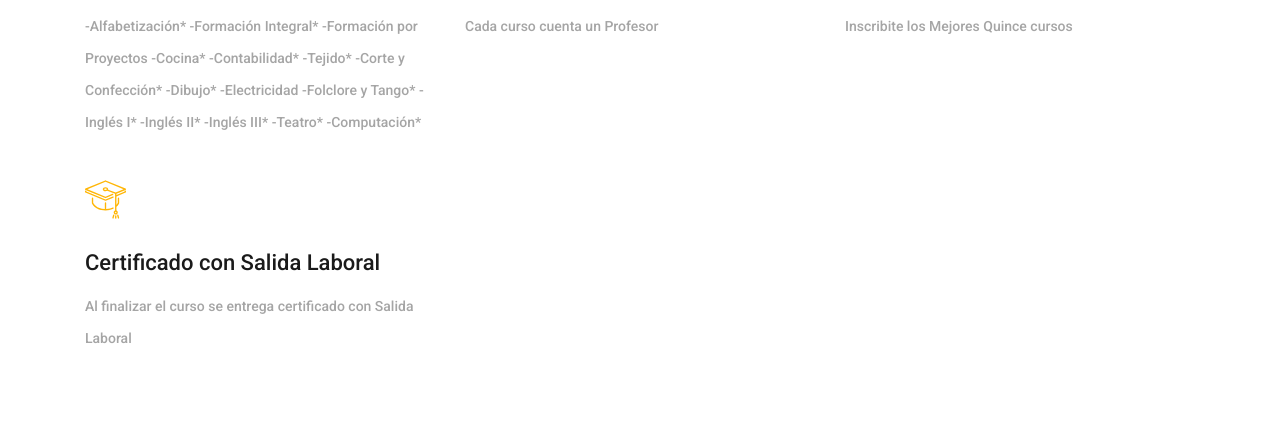
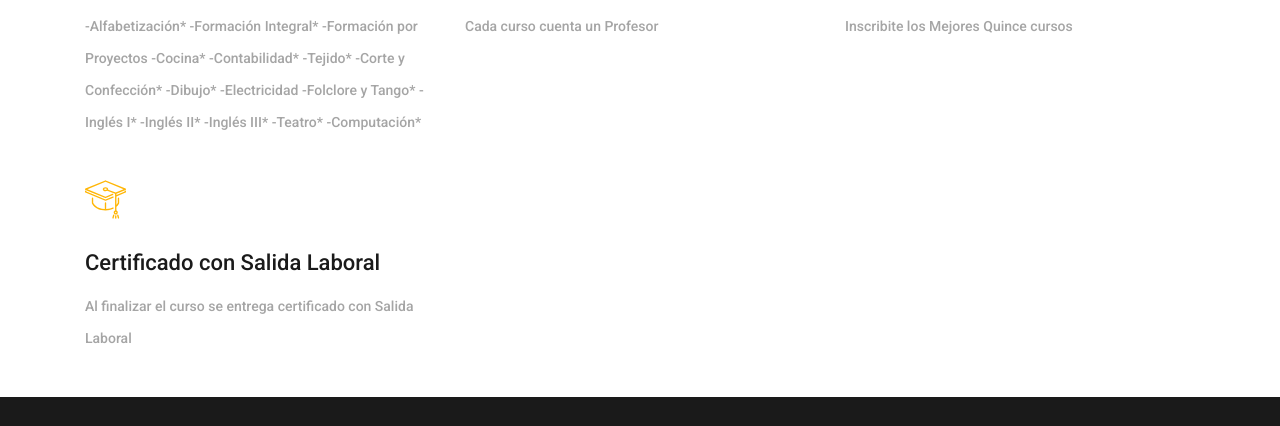
Before and after one commit to javierenzo/ESCUELAN7DE1.AYA.PteRoca.com.ar, a plain HTML site: page cursos.html in a window 1280 px wide. Shown: the part 4363-4789 px from the top of the page. Drawn offline with nearby package versions, Linux system fonts and the light colour scheme; no server answers.

Commit message:
no message

```diff
--- a/styles/comunidad_styles.css
+++ b/styles/comunidad_styles.css
@@ -1137,7 +1137,7 @@ input:last-of-type
 {
 	padding: 0;
  	margin: 0;
-	padding-bottom: 76px;
+	padding-bottom: 2px;
 }
 .services_row
 {
--- a/styles/contacto_styles.css
+++ b/styles/contacto_styles.css
@@ -1283,7 +1283,7 @@ input:last-of-type
 {
 	padding: 0;
  	margin: 0;
-	padding-bottom: 76px;
+	padding-bottom: 2px;
 }
 .services_row
 {
--- a/styles/cursos_styles.css
+++ b/styles/cursos_styles.css
@@ -1146,7 +1146,7 @@ input:last-of-type
 {
 	padding: 0;
  	margin: 0;
-	padding-bottom: 76px;
+	padding-bottom: 2px;
 }
 .services_row
 {
--- a/styles/main_styles.css
+++ b/styles/main_styles.css
@@ -1150,7 +1150,7 @@ input:last-of-type
 {
 	padding: 0;
  	margin: 0;
-	padding-bottom: 76px;
+	padding-bottom: 2px;
 }
 .services_row
 {
--- a/styles/novedades_post_styles.css
+++ b/styles/novedades_post_styles.css
@@ -1493,7 +1493,7 @@ input:last-of-type
 {
 	padding: 0;
  	margin: 0;
-	padding-bottom: 76px;
+	 padding-bottom: 2px;
 }
 .services_row
 {
--- a/styles/novedades_styles.css
+++ b/styles/novedades_styles.css
@@ -1463,7 +1463,7 @@ input:last-of-type
 {
 	padding: 0;
  	margin: 0;
-	padding-bottom: 76px;
+	padding-bottom: 2px;
 }
 .services_row
 {
```
